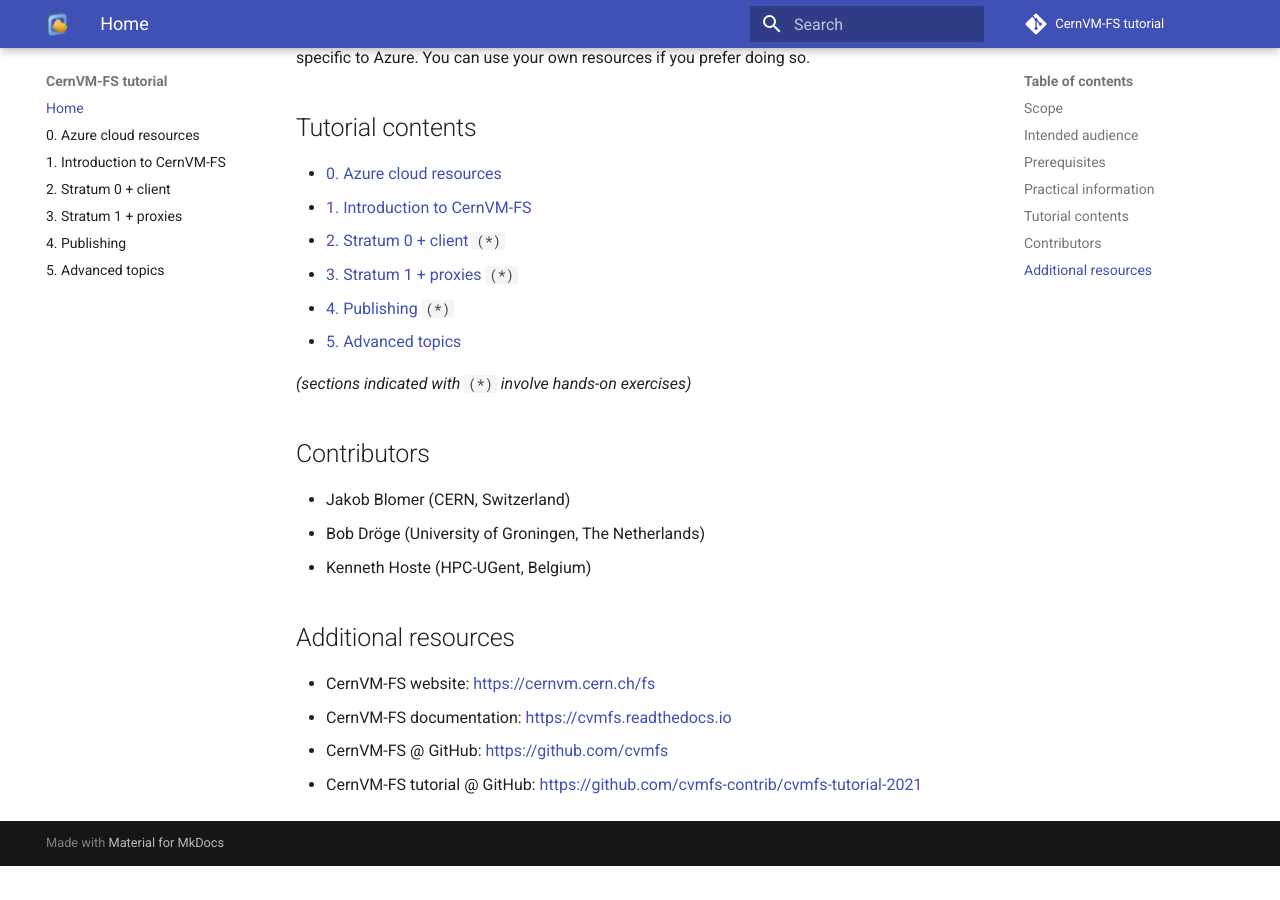
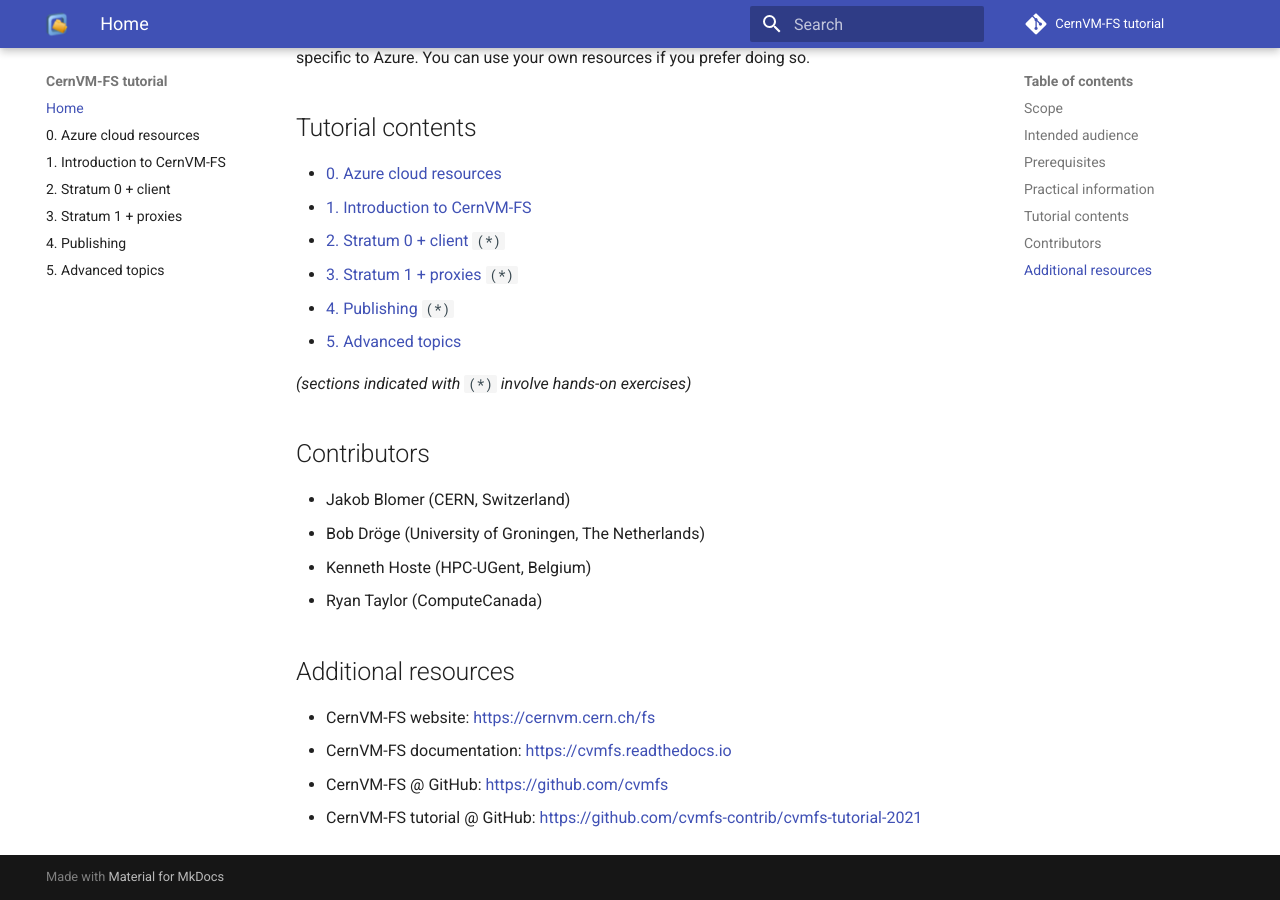
Before and after one commit to cvmfs-contrib/cvmfs-tutorial-2021, an MkDocs documentation site: the page built from docs/index.md, in a window 1280 px wide and 900 px high, scrolled down 1588 px. Built offline with MkDocs 1.6.1 and Material for MkDocs 9.7.7, drawn with Linux system fonts in a browser that asks for light colours; comment, search, counter and statistics services are not loaded; before the commit the page ends 2454 px from its top, so only the background shows below that.

Commit message:
add @rptaylor as contributor

```diff
--- a/docs/index.md
+++ b/docs/index.md
@@ -78,6 +78,7 @@
 * Jakob Blomer (CERN, Switzerland)
 * Bob Dröge (University of Groningen, The Netherlands)
 * Kenneth Hoste (HPC-UGent, Belgium)
+* Ryan Taylor (ComputeCanada)
 
 ## Additional resources
 
```
